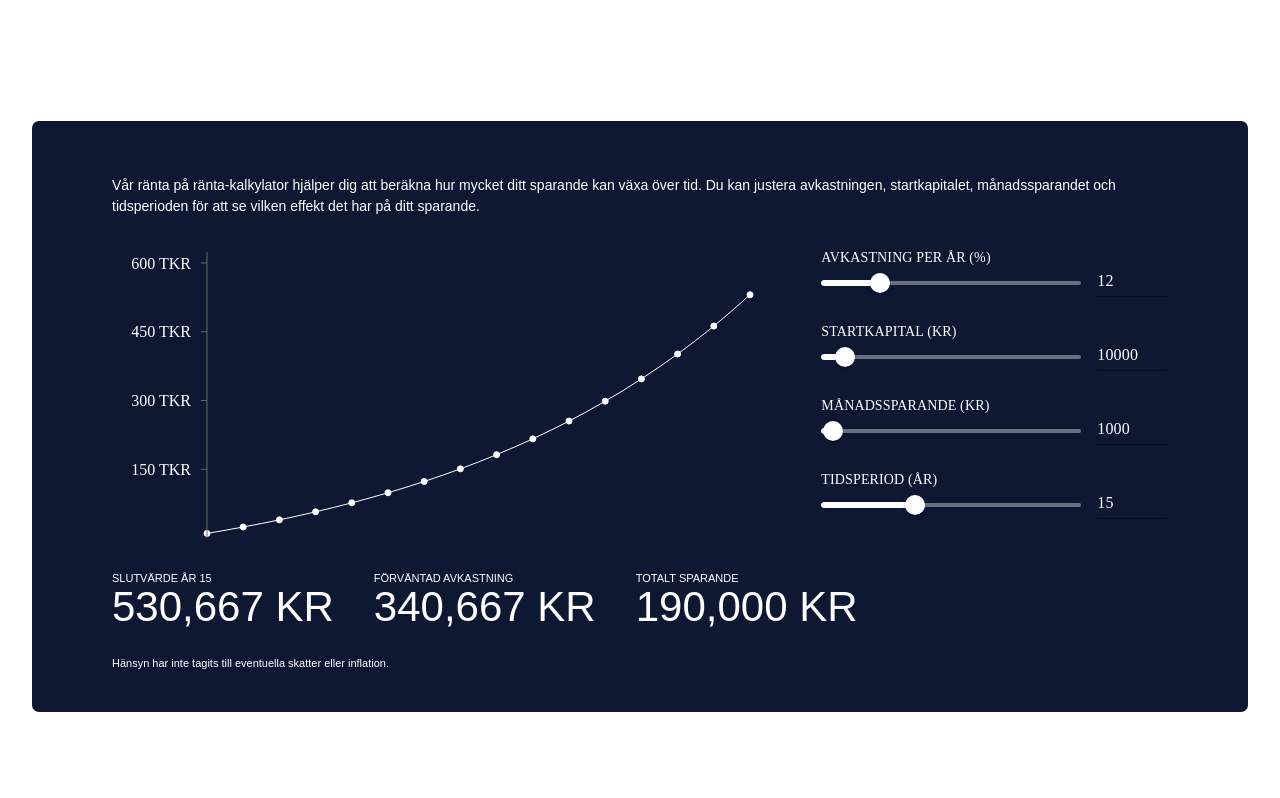
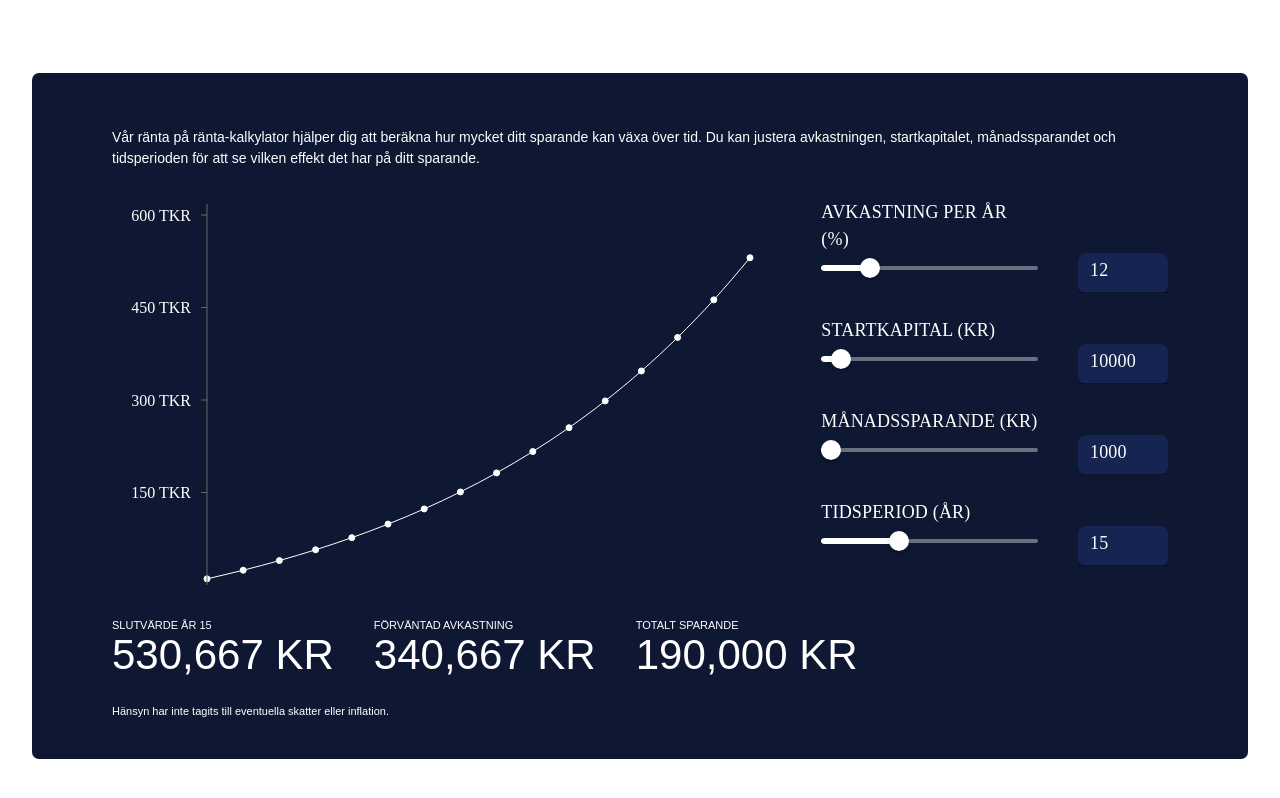
Before and after one commit to philipAson/RantaPaRanta, a React (Vite) app: page / in a window 1280 px wide. Built offline with nearby package versions, Linux system fonts and the light colour scheme; a web font is replaced by a local one.

Commit message:
requestsFixed

```diff
--- a/src/components/CompoundCalculator.jsx
+++ b/src/components/CompoundCalculator.jsx
@@ -152,25 +152,19 @@ const CompoundCalculator = () => {
         <p className="result-container">
           SLUTVÄRDE ÅR {timePeriod} <br />
           <p className="result">
-            {result.slutvärde > 999999
-              ? (result.slutvärde / 1000000)?.toLocaleString() + " MKR"
-              : result.slutvärde?.toLocaleString() + " KR"}
+            {result.slutvärde?.toLocaleString() + " KR"}
           </p>
         </p>
         <p className="result-container">
           FÖRVÄNTAD AVKASTNING <br />
           <p className="result">
-            {result.intjänadRänta > 999999
-              ? (result.intjänadRänta / 1000000)?.toLocaleString() + " MKR"
-              : result.intjänadRänta?.toLocaleString() + " KR"}
+            {result.intjänadRänta?.toLocaleString() + " KR"}
           </p>
         </p>
         <p className="result-container">
           TOTALT SPARANDE <br />
           <p className="result">
-            {result.totaltSparande > 999999
-              ? (result.totaltSparande / 1000000)?.toLocaleString() + " MKR"
-              : result.totaltSparande?.toLocaleString() + " KR"}
+            {result.totaltSparande?.toLocaleString() + " KR"}
           </p>
         </p>
       </div>
--- a/src/components/CompoundInput.jsx
+++ b/src/components/CompoundInput.jsx
@@ -18,7 +18,7 @@ const CompoundInput = ({
         id="input-slider"
         sx={{ color: "#ffffff", textAlign: "left", gridRow: "1"}}
         fontFamily={"bebas-neue-pro"}
-        fontSize={14}
+        fontSize={18}
         textTransform={"uppercase"}
         fontWeight={"thin"}
         gutterBottom
@@ -39,11 +39,16 @@ const CompoundInput = ({
       <Input
         sx={{
           color: "#ffffff",
+          backgroundColor: "#152450",
+          borderRadius: 2,
+          padding: .5,
+          paddingLeft: 1.5,
           marginBottom: 3,
-          marginLeft: 2,
-          width: 70,
+          marginLeft: 5,
+          width: 90,
           fontFamily: "bebas-neue-pro",
           gridRow: "2",
+          fontSize: 18,
         }}
         value={getter || ""}
         size="small"
```
